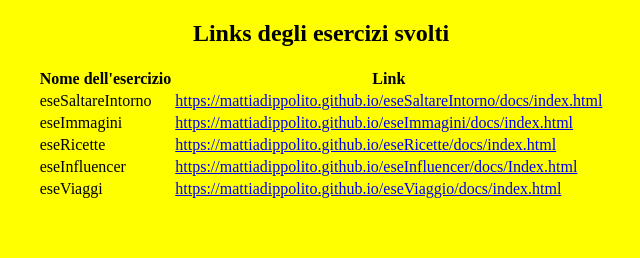
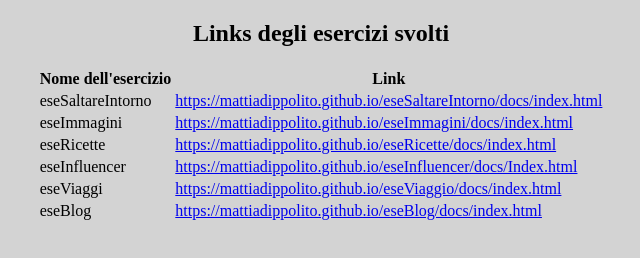
Before and after one commit to MattiaDippolito/MattiaDippolito.github.io, a plain HTML site: page index.html in a window 1280 px wide. Shown: the whole page, without its empty margins (319-959 px from the left). Drawn offline with Linux system fonts and the light colour scheme.

Commit message:
Update index.html

```diff
--- a/index.html
+++ b/index.html
@@ -5,7 +5,8 @@
         <meta charset="utf-8">
         <style>
             body{
-                background-color: yellow;
+                background-color:lightgray;
+                color: black;
             }
         </style>
     </head>
@@ -39,6 +40,10 @@
                     <td>eseViaggi</td>
                     <td><a href="https://mattiadippolito.github.io/eseViaggio/docs/index.html">https://mattiadippolito.github.io/eseViaggio/docs/index.html</a></td>
                 </tr>
+                <tr>
+                    <td>eseBlog</td>
+                    <td><a href="https://mattiadippolito.github.io/eseBlog/docs/index.html">https://mattiadippolito.github.io/eseBlog/docs/index.html</a></td>
+                </tr>
             </tbody>
         </table>
     </body>
```
